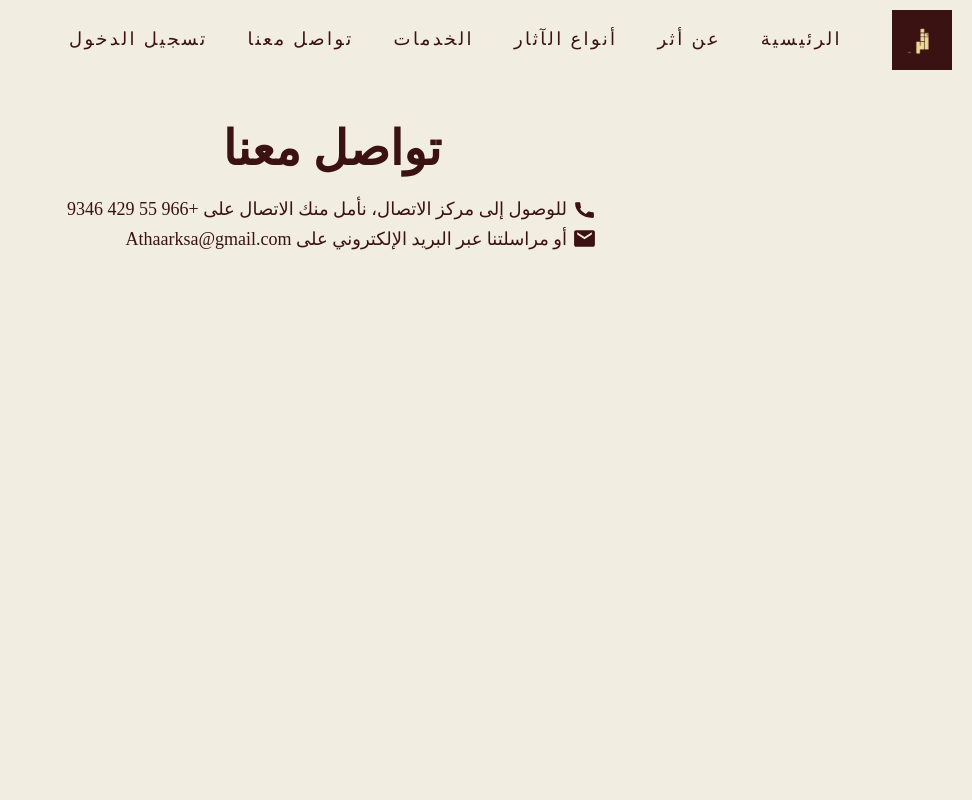
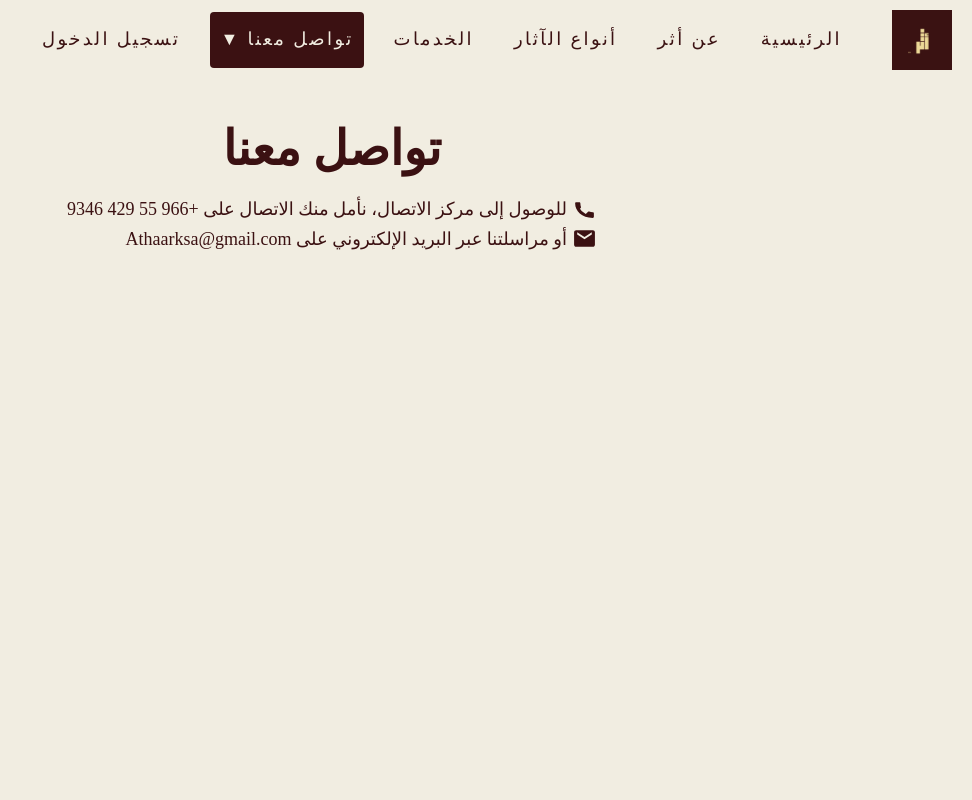
Before and after one commit to m0hamedKhalidMG/athar_FEE, a React (Create React App) app: page /contact in a window 1280 px wide. Shown: the top 800 px of the page, without its empty margins (308-1280 px from the left). Built offline with nearby package versions, Linux system fonts and the light colour scheme; a web font is replaced by a local one.

Commit message:
Update Header.js

```diff
--- a/src/components/Header.js
+++ b/src/components/Header.js
@@ -153,7 +153,9 @@ const Header = () => {
     } else if (currentPath === '/login') {
       setActiveButton('login');
     }
-
+    else if (currentPath === '/contact') {
+      setActiveButton('contact');
+    }
     const token = localStorage.getItem('authToken');
     setIsLoggedIn(!!token);
   }, [location]);
@@ -214,7 +216,11 @@ const Header = () => {
             <Link to="/acplaces">الأماكن الأثرية</Link>
           </DropdownContent>
         </ServicesDropdown>
-        <Link to="/contact">تواصل معنا</Link>
+        <Link
+            to="/contact"
+            className={activeButton === 'contact' ? 'active' : ''}
+            onClick={() => handleClick('contact')}
+          >تواصل معنا {activeButton === 'contact' && '▼'}</Link>
         {/* Render Admin tab if user role is admin */}
         {userRole === 'Admin' && (
           <Link to="/admin" className={activeButton === 'admin' ? 'active' : ''}>
@@ -238,22 +244,25 @@ const Header = () => {
 
       {/* Dropdown menu for small screens */}
       <DropdownMenu isOpen={isMenuOpen}>
-        <Link to="/">الرئيسية</Link>
-        <Link to="/about">عن أثر</Link>
-        <Link to="/services">أنواع الآثار</Link>
-        <Link to="/report">تقديم بلاغ عن أثر</Link>
-        <Link to="/acplaces">الأماكن الأثرية</Link>
-        <Link to="/contact">تواصل معنا</Link>
+  <Link to="/" onClick={toggleMenu}>الرئيسية</Link>
+  <Link to="/about" onClick={toggleMenu}>عن أثر</Link>
+  <Link to="/services" onClick={toggleMenu}>أنواع الآثار</Link>
+  <Link to="/report" onClick={toggleMenu}>تقديم بلاغ عن أثر</Link>
+  <Link to="/acplaces" onClick={toggleMenu}>الأماكن الأثرية</Link>
+  <Link to="/contact" onClick={toggleMenu}>تواصل معنا</Link>
+
   {isLoggedIn ? (
-          <a onClick={handleLogout} style={{ cursor: 'pointer' }}>
+    <a onClick={() => { handleLogout(); toggleMenu(); }} style={{ cursor: 'pointer' }}>
       تسجيل الخروج
     </a>
   ) : (
-          <Link to="/login">تسجيل الدخول</Link>
+    <Link to="/login" onClick={toggleMenu}>تسجيل الدخول</Link>
   )}
+
   {/* Render Admin tab in the dropdown if user role is admin */}
-        {userRole === 'admin' && <Link to="/admin">إدارة</Link>}
+  {userRole === 'admin' && <Link to="/admin" onClick={toggleMenu}>إدارة</Link>}
 </DropdownMenu>
+
     </HeaderContainer>
   );
 };
```
Lines whose indentation alone changed are shown as unchanged.
